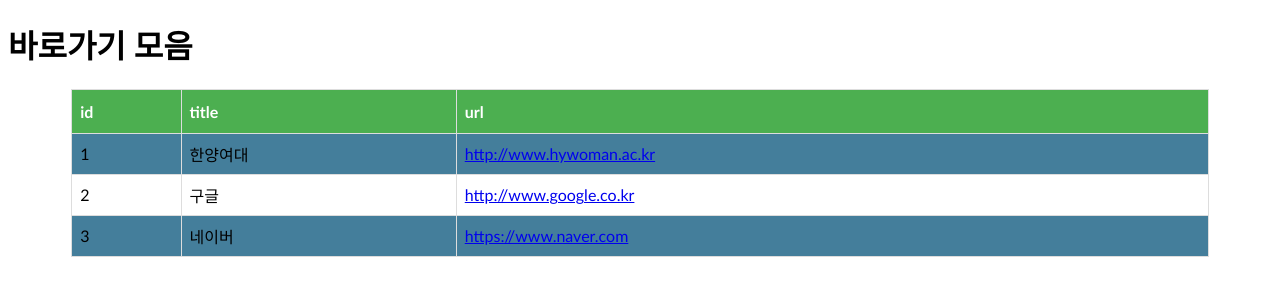
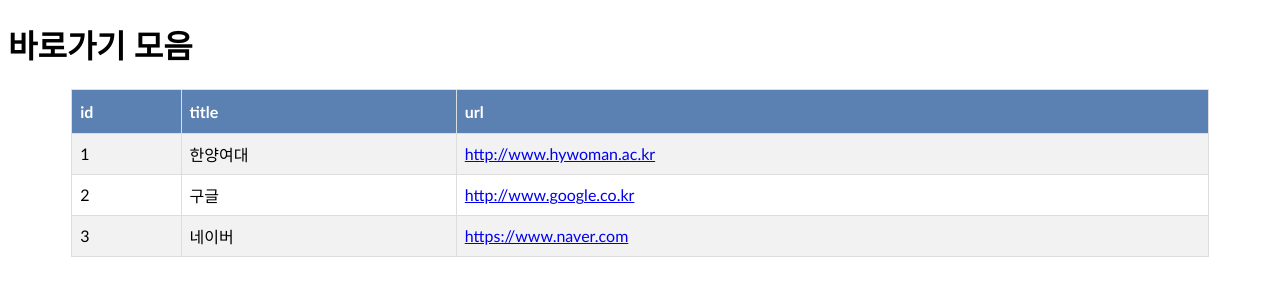
Before and after one commit to jeounghaa/blog, a Python web app: template bookmark/templates/bookmark/bookmark_list.html in a window 1280 px wide. Shown: the top 300 px of the page. Run offline with Jinja, Linux system fonts and the light colour scheme; the template is opened without the code that fills it, so the values that code supplies are empty.

Commit message:
Changed ...

```diff
--- a/bookmark/templates/bookmark/bookmark_list.html
+++ b/bookmark/templates/bookmark/bookmark_list.html
@@ -16,7 +16,7 @@
             padding: 8px;
         }
 
-        #tid tr:nth-child(even){background-color: #447e9b;}
+        #tid tr:nth-child(even){background-color: #f2f2f2;}
 
         #tid tr:hover {background-color: #ddd;}
 
@@ -24,7 +24,7 @@
             padding-top: 12px;
             padding-bottom: 12px;
             text-align: left;
-            background-color: #4CAF50;
+            background-color: #5b80b2;
             color: white;
         }
     </style>
```
